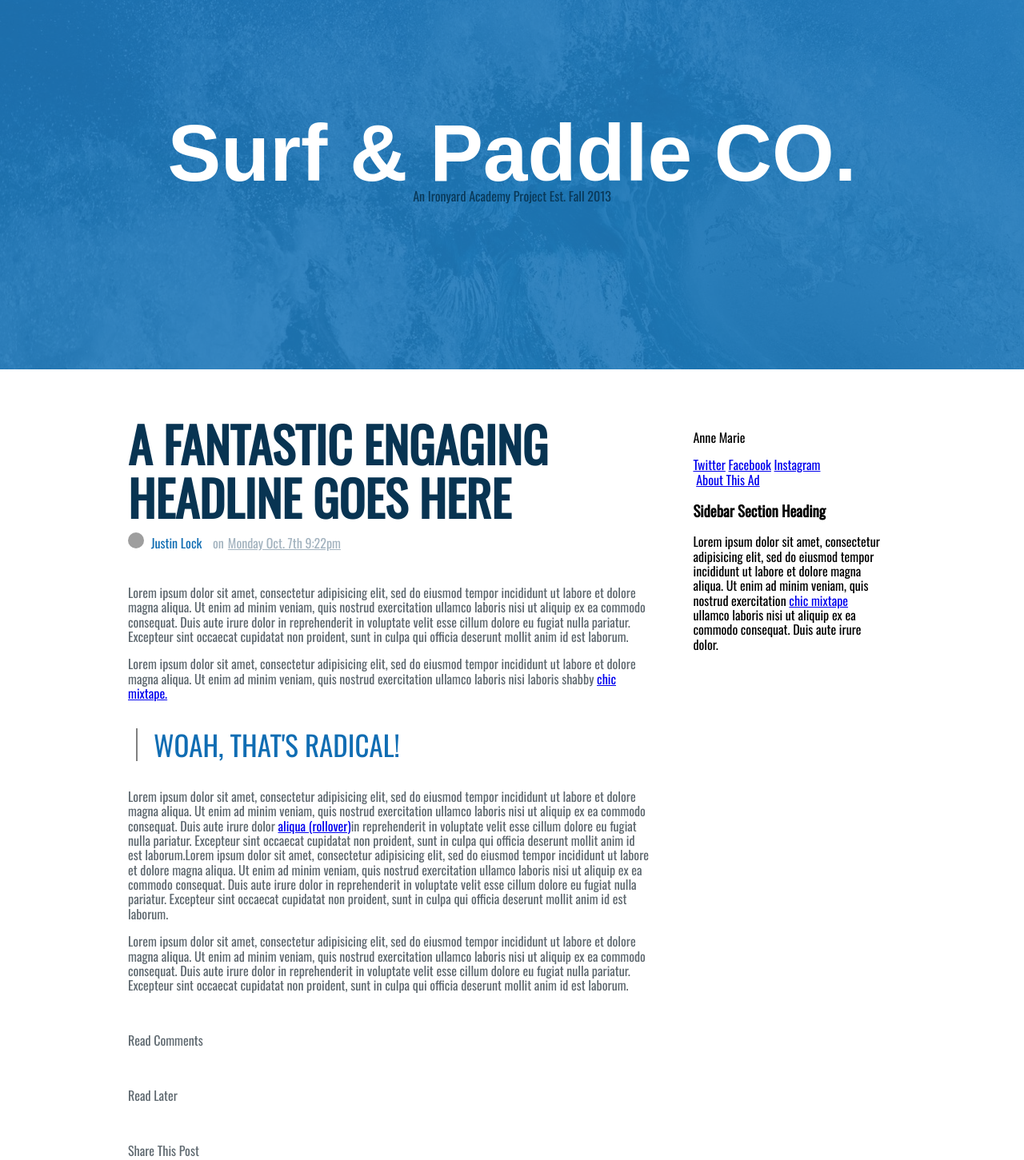
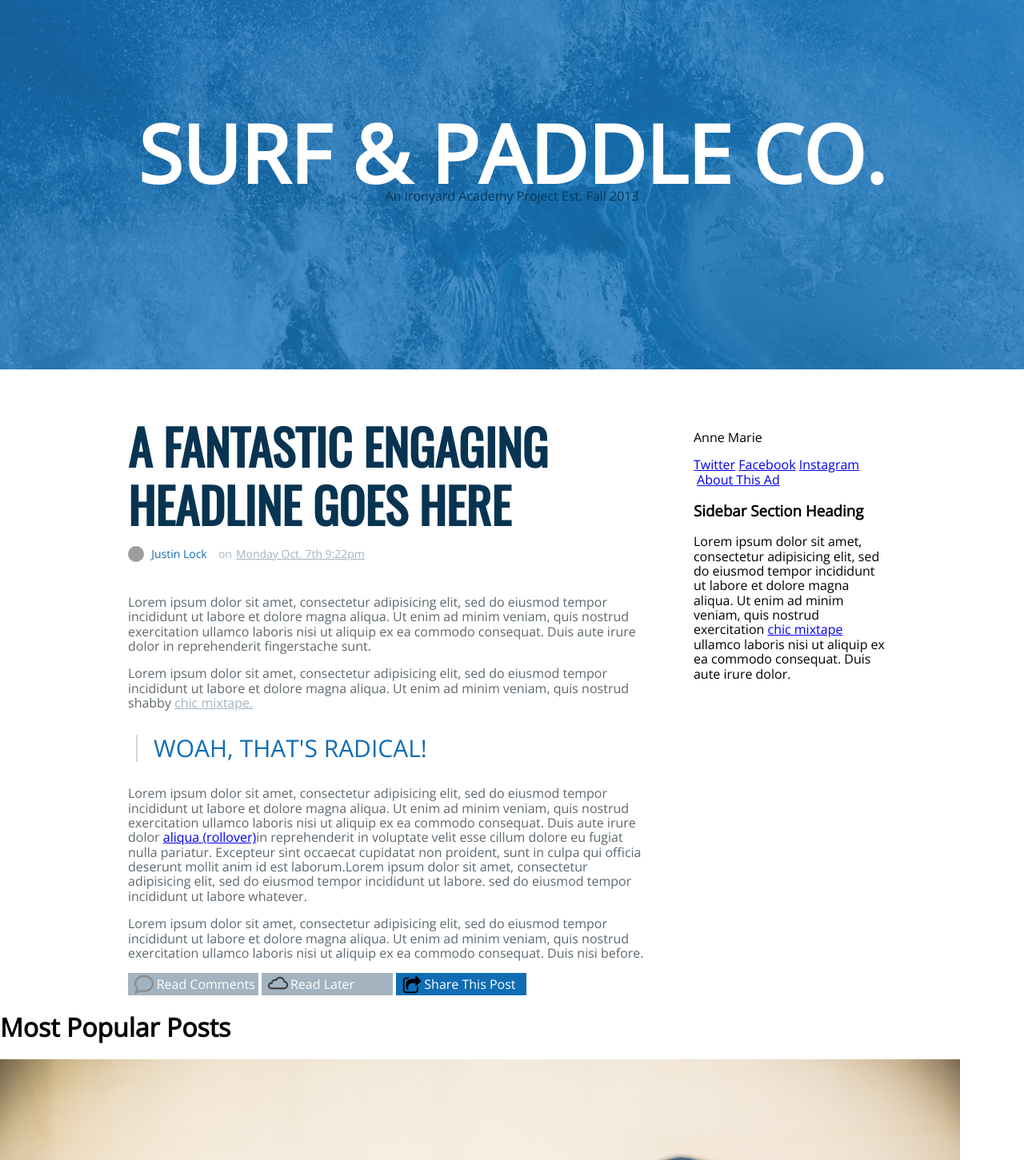
Before and after one commit to jlock64/surfAndPaddleDay3, a plain HTML site: page index.html in a window 1280 px wide. Shown: the part 63-1514 px from the top of the page at 80% size. Drawn offline with nearby package versions, Linux system fonts and the light colour scheme; grey boxes are pictures that could not be loaded.

Commit message:
finished main content and added sup pic

```diff
--- a/index.html
+++ b/index.html
@@ -3,14 +3,19 @@
   <head>
     <meta charset="utf-8">
     <title>Surf & Paddle CO.</title>
+    <link href='https://fonts.googleapis.com/css?family=Open+Sans' rel='stylesheet' type='text/css'>
+    <link href='https://fonts.googleapis.com/css?family=Open+Sans:300' rel='stylesheet' type='text/css'>
     <link href='https://fonts.googleapis.com/css?family=Oswald' rel='stylesheet' type='text/css'>
     <link rel="stylesheet" href="https://cdnjs.cloudflare.com/ajax/libs/normalize/3.0.3/normalize.css" media="screen" title="no title" charset="utf-8">
     <link rel="stylesheet" href="styles.css" media="screen" title="no title" charset="utf-8">
   </head>
   <body>
+
+<!-- /*********** Header Begins *************/ -->
+
     <header>
-      <nav>
-        <div class="hero-overlay">
+      <div class="hero-overlay"></div>
+        <nav>
           <div class="left-nav">
             <img src="surfImages/wave-icon.jpg" alt="" />
             <p>
@@ -24,13 +29,15 @@
             </ul>
             <img src="surfImages/magnifyingGlass.jpg" alt="" />
           </div>
-        </div>
         </nav>
         <div class="center-text">
           <h1>Surf & Paddle CO.</h1>
           <p>An Ironyard Academy Project Est. Fall 2013</p>
         </div>
     </header>
+
+<!-- /*********** Header Ends *************/ -->
+
     <div class="content-container">
       <section class="main-content">
         <h1>A Fantastic Engaging Headline Goes Here</h1>
@@ -40,32 +47,32 @@
           <span>on</span><a href="#">Monday Oct. 7th 9:22pm</a>
         </div>
         <p>
-          Lorem ipsum dolor sit amet, consectetur adipisicing elit, sed do eiusmod tempor incididunt ut labore et dolore magna aliqua. Ut enim ad minim veniam, quis nostrud exercitation ullamco laboris nisi ut aliquip ex ea commodo consequat. Duis aute irure dolor in reprehenderit in voluptate velit esse cillum dolore eu fugiat nulla pariatur. Excepteur sint occaecat cupidatat non proident, sunt in culpa qui officia deserunt mollit anim id est laborum.
+          Lorem ipsum dolor sit amet, consectetur adipisicing elit, sed do eiusmod tempor incididunt ut labore et dolore magna aliqua. Ut enim ad minim veniam, quis nostrud exercitation ullamco laboris nisi ut aliquip ex ea commodo consequat. Duis aute irure dolor in reprehenderit fingerstache sunt.
         </p>
         <p>
-          Lorem ipsum dolor sit amet, consectetur adipisicing elit, sed do eiusmod tempor incididunt ut labore et dolore magna aliqua. Ut enim ad minim veniam, quis nostrud exercitation ullamco laboris nisi laboris shabby <a href="#">chic mixtape.</a>
+          Lorem ipsum dolor sit amet, consectetur adipisicing elit, sed do eiusmod tempor incididunt ut labore et dolore magna aliqua. Ut enim ad minim veniam, quis nostrud shabby <a id="chic-link" href="#">chic mixtape.</a>
         </p>
 
         <div class="mid-content-headline">
           <p>Woah, That's Radical!</p>
         </div>
         <p>
-          Lorem ipsum dolor sit amet, consectetur adipisicing elit, sed do eiusmod tempor incididunt ut labore et dolore magna aliqua. Ut enim ad minim veniam, quis nostrud exercitation ullamco laboris nisi ut aliquip ex ea commodo consequat. Duis aute irure dolor <a href="#">aliqua (rollover)</a>in reprehenderit in voluptate velit esse cillum dolore eu fugiat nulla pariatur. Excepteur sint occaecat cupidatat non proident, sunt in culpa qui officia deserunt mollit anim id est laborum.Lorem ipsum dolor sit amet, consectetur adipisicing elit, sed do eiusmod tempor incididunt ut labore et dolore magna aliqua. Ut enim ad minim veniam, quis nostrud exercitation ullamco laboris nisi ut aliquip ex ea commodo consequat. Duis aute irure dolor in reprehenderit in voluptate velit esse cillum dolore eu fugiat nulla pariatur. Excepteur sint occaecat cupidatat non proident, sunt in culpa qui officia deserunt mollit anim id est laborum.
+          Lorem ipsum dolor sit amet, consectetur adipisicing elit, sed do eiusmod tempor incididunt ut labore et dolore magna aliqua. Ut enim ad minim veniam, quis nostrud exercitation ullamco laboris nisi ut aliquip ex ea commodo consequat. Duis aute irure dolor <a href="#">aliqua (rollover)</a>in reprehenderit in voluptate velit esse cillum dolore eu fugiat nulla pariatur. Excepteur sint occaecat cupidatat non proident, sunt in culpa qui officia deserunt mollit anim id est laborum.Lorem ipsum dolor sit amet, consectetur adipisicing elit, sed do eiusmod tempor incididunt ut labore. sed do eiusmod tempor incididunt ut labore whatever.
         </p>
         <p>
-          Lorem ipsum dolor sit amet, consectetur adipisicing elit, sed do eiusmod tempor incididunt ut labore et dolore magna aliqua. Ut enim ad minim veniam, quis nostrud exercitation ullamco laboris nisi ut aliquip ex ea commodo consequat. Duis aute irure dolor in reprehenderit in voluptate velit esse cillum dolore eu fugiat nulla pariatur. Excepteur sint occaecat cupidatat non proident, sunt in culpa qui officia deserunt mollit anim id est laborum.
+          Lorem ipsum dolor sit amet, consectetur adipisicing elit, sed do eiusmod tempor incididunt ut labore et dolore magna aliqua. Ut enim ad minim veniam, quis nostrud exercitation ullamco laboris nisi ut aliquip ex ea commodo consequat. Duis nisi before.
         </p>
         <div class="main-content-footer">
           <div class="interaction">
-            <img src="*" alt="" />
+            <img src="surfImages/comment-icon.jpg" alt="" />
             <p>Read Comments</p>
           </div>
           <div class="interaction">
-            <img src="*" alt="" />
+            <img src="surfImages/readLater-icon.jpg" alt="" />
             <p>Read Later</p>
           </div>
-          <div class="interaction">
-            <img src="*" alt="" />
+          <div class="interaction last">
+            <img src="surfImages/share-icon.jpg" alt="" />
             <p>Share This Post</p>
           </div>
         </div>
--- a/styles.css
+++ b/styles.css
@@ -1,5 +1,5 @@
 * {
-  font-family: 'Oswald', sans-serif;;
+  font-family: 'Open Sans', sans-serif;;
 }
 
 header {
@@ -11,10 +11,13 @@ header {
 }
 
 .hero-overlay {
-  width: 100%;
-  height: 525px;
-  background-color: #2078BA;
-  opacity: .9;
+   position: absolute;
+   top: 0;
+   left: 0;
+   width: 100%;
+   height: 100%;
+   background-color: #1974BB;
+   opacity: 0.8;
 }
 
 .hero img {
@@ -61,9 +64,13 @@ nav {
 }
 .right-nav ul {
   margin: 0;
+  padding-left: 100px;
   display: inline-block;
   position: relative;
   top: -10px;
+}
+.right-nav li:first-child {
+  margin-right: 10px;
 }
 .right-nav ul li {
   display: inline-block;
@@ -75,7 +82,7 @@ nav {
 }
 .right-nav img {
   position: relative;
-  top: -10px;
+  top: -9px;
   width: 4%;
 }
 
@@ -83,13 +90,13 @@ nav {
   position: relative;
 }
 .center-text h1 {
+  position: relative;
   font-size: 100px;
   color: #fff;
   text-align: center;
-  position: relative;
   top: 80px;
-  font-family: arial;
-  letter-spacing: 3;
+  font-family: 'Open Sans';
+  text-transform: uppercase;
 }
 .center-text p {
   text-align: center;
@@ -121,7 +128,8 @@ aside {
   font-size: 3.8em;
   color: #083452;
   text-transform: uppercase;
-  line-height: 1.1;
+  line-height: 1.2;
+  font-family: Oswald;
 }
 .main-content p {
   color: #5E686F;
@@ -133,9 +141,12 @@ aside {
   padding-top: 10px;
 }
 .author-update img {
+  position: relative;
+  top: 5px;
   width: 20px;
   height: 20px;
   border-radius: 100%;
+  transform: rotateZ(-90deg);
 }
 .author-update p {
   display: inline-block;
@@ -144,24 +155,55 @@ aside {
 #name {
   color: #106DB3;
   margin-left: 5px;
-  font-size: 16px;
+  font-size: 14px;
 }
 .author-update span {
   color: #A3B3BF;
   padding-left: 10px;
+  font-size: 14px;
 }
 .author-update a {
   color: #A3B3BF;
   margin-left: 5px;
+  font-size: 14px;
+}
+
+#chic-link {
+  color: #A3B3BF;
 }
 
 .mid-content-headline {
-    border-left: 2px solid grey;
+    border-left: 2px solid lightgrey;
     padding-left: 20px;
     margin-left: 10px;
 }
 .mid-content-headline p {
-  font-size: 35px;
+  font-size: 30px;
   text-transform: uppercase;
   color: #106DB3;
 }
+
+.interaction {
+  display: inline-block;
+  background-color: #A3B3BF;
+  height: 28px;
+  width: 25%;
+}
+.interaction img {
+  width: 15%;
+  position: relative;
+  top: 2px;
+  left: 8px;
+}
+.interaction p {
+  display: inline-block;
+  margin: 0;
+  color: #fff;
+  position: relative;
+  bottom: 5px;
+  left: 7px;
+}
+
+.last {
+  background-color: #106DB3;
+}
```
Also changed, not shown: surfImages/sup.jpg (added).
